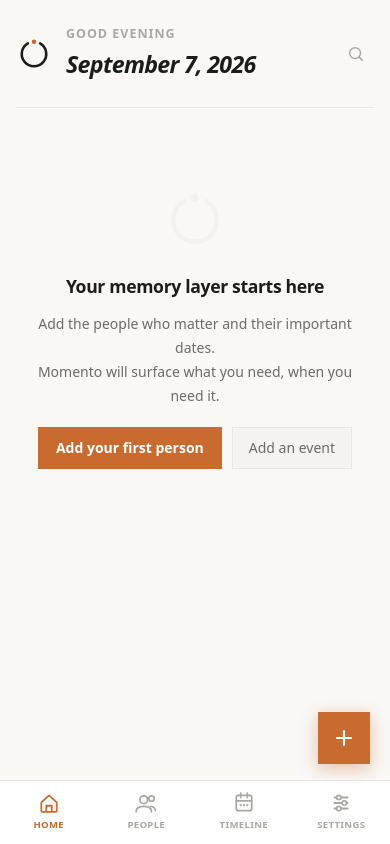
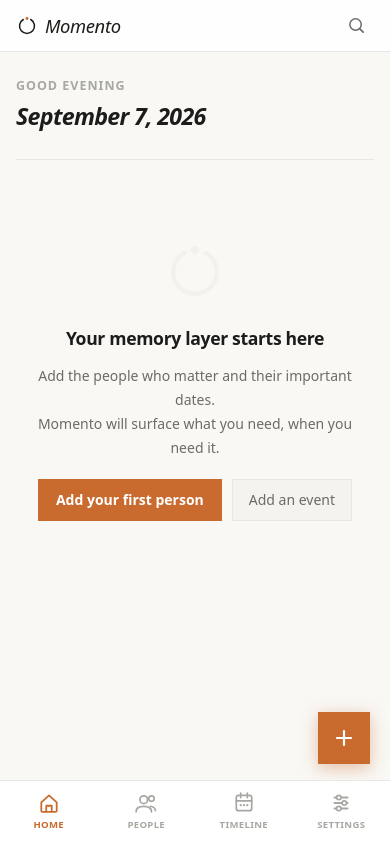
Before and after one commit to bhavy67/momento, an Angular app: page /home in a window 390 px wide. Built offline with nearby package versions, Linux system fonts and the light colour scheme.

Commit message:
improve css and design

```diff
--- a/src/app/app.css
+++ b/src/app/app.css
@@ -159,6 +159,65 @@
 
 .sidebar-add-btn:hover { opacity: 0.88; }
 
+/* ─── Mobile top bar ───────────────────────────────────────────────────────── */
+
+.mobile-topbar {
+  display: flex;
+  align-items: center;
+  justify-content: space-between;
+  padding: 0 1rem;
+  height: 52px;
+  background: color-mix(in srgb, var(--color-surface) 85%, transparent);
+  border-bottom: 1px solid var(--color-border);
+  position: sticky;
+  top: 0;
+  z-index: 30;
+  backdrop-filter: blur(16px);
+  -webkit-backdrop-filter: blur(16px);
+}
+
+@media (min-width: 768px) {
+  .mobile-topbar { display: none; }
+}
+
+.mobile-brand {
+  display: flex;
+  align-items: center;
+  gap: 7px;
+}
+
+.mobile-brand-mark {
+  width: 22px;
+  height: 22px;
+  flex-shrink: 0;
+}
+
+.mobile-brand-name {
+  font-family: var(--font-display);
+  font-style: italic;
+  font-size: 1.15rem;
+  color: var(--color-text-primary);
+  letter-spacing: -0.02em;
+  line-height: 1;
+  padding-top: 1px;
+}
+
+.mobile-search-btn {
+  display: flex;
+  align-items: center;
+  justify-content: center;
+  width: 36px;
+  height: 36px;
+  border-radius: var(--radius-md);
+  color: var(--color-text-muted);
+  transition: background 0.15s, color 0.15s;
+}
+
+.mobile-search-btn:hover {
+  background: var(--color-surface-2);
+  color: var(--color-text-primary);
+}
+
 /* ─── Main content ─────────────────────────────────────────────────────────── */
 
 .content {
--- a/src/app/app.html
+++ b/src/app/app.html
@@ -83,6 +83,25 @@
 
   <!-- ── Main content ───────────────────────────────────────────── -->
   <main class="content" id="main-content">
+
+    <!-- ── Mobile top bar (hidden on desktop where sidebar exists) ── -->
+    <header class="mobile-topbar">
+      <a routerLink="/home" class="mobile-brand" aria-label="Momento home">
+        <svg class="mobile-brand-mark" viewBox="0 0 100 100" fill="none" aria-hidden="true">
+          <path d="M 67 20.56 A 34 34 0 1 1 33 20.56"
+                stroke="var(--color-text-primary)" stroke-width="7" stroke-linecap="round"/>
+          <circle cx="50" cy="16" r="6.5" fill="var(--color-accent)"/>
+        </svg>
+        <span class="mobile-brand-name">Momento</span>
+      </a>
+      <button type="button" class="mobile-search-btn" (click)="ui.openSearch()" aria-label="Search" tooltip="Search" tooltipPos="bottom">
+        <svg width="19" height="19" viewBox="0 0 20 20" fill="none" aria-hidden="true">
+          <circle cx="9" cy="9" r="6" stroke="currentColor" stroke-width="1.6"/>
+          <path d="M13.5 13.5L17 17" stroke="currentColor" stroke-width="1.8" stroke-linecap="round"/>
+        </svg>
+      </button>
+    </header>
+
     <router-outlet />
   </main>
 
@@ -127,7 +146,7 @@
   </nav>
 
   <!-- ── FAB (mobile only) ──────────────────────────────────────── -->
-  <a routerLink="/people/new" class="fab" aria-label="Add person">
+  <a routerLink="/people/new" class="fab" aria-label="Add person" tooltip="Add person" tooltipPos="left">
     <svg width="20" height="20" viewBox="0 0 20 20" fill="none" aria-hidden="true">
       <path d="M10 3v14M3 10h14" stroke="currentColor" stroke-width="2.2" stroke-linecap="round"/>
     </svg>
@@ -144,7 +163,7 @@
       @for (n of ui.notifications(); track n.id) {
         <div class="toast" [attr.data-type]="n.type">
           <span>{{ n.message }}</span>
-          <button (click)="ui.dismiss(n.id)" aria-label="Dismiss" type="button">
+          <button (click)="ui.dismiss(n.id)" aria-label="Dismiss" tooltip="Dismiss" tooltipPos="top" type="button">
             <svg width="14" height="14" viewBox="0 0 14 14" fill="none">
               <path d="M1 1l12 12M13 1L1 13" stroke="currentColor" stroke-width="1.8" stroke-linecap="round"/>
             </svg>
--- a/src/app/app.ts
+++ b/src/app/app.ts
@@ -3,11 +3,12 @@
 import { UiStateService } from '@core/services/ui-state.service';
 import { SettingsService } from '@core/services/settings.service';
 import { SearchOverlay } from '@shared/components/search-overlay/search-overlay';
+import { TooltipDirective } from '@shared/directives/tooltip.directive';
 
 @Component({
   selector: 'app-root',
   changeDetection: ChangeDetectionStrategy.OnPush,
-  imports: [RouterOutlet, RouterLink, RouterLinkActive, SearchOverlay],
+  imports: [RouterOutlet, RouterLink, RouterLinkActive, SearchOverlay, TooltipDirective],
   templateUrl: './app.html',
   styleUrl: './app.css',
 })
--- a/src/app/features/home/home.css
+++ b/src/app/features/home/home.css
@@ -21,27 +21,14 @@
   flex-shrink: 0;
 }
 
+/* Top bar covers branding on mobile */
+@media (max-width: 767px) {
+  .greeting-mark { display: none; }
+}
+
 .greeting-mark svg { display: block; width: 100%; height: 100%; }
 
 .greeting-text { min-width: 0; flex: 1; }
-
-.search-trigger {
-  display: flex;
-  align-items: center;
-  justify-content: center;
-  width: 36px;
-  height: 36px;
-  border-radius: var(--radius-md);
-  color: var(--color-text-faint);
-  flex-shrink: 0;
-  transition: all 0.15s;
-  margin-left: auto;
-}
-
-.search-trigger:hover {
-  background: var(--color-surface-2);
-  color: var(--color-text-primary);
-}
 
 .greeting-label {
   font-size: 0.78rem;
--- a/src/app/features/home/home.html
+++ b/src/app/features/home/home.html
@@ -13,12 +13,6 @@
       <p class="greeting-label">{{ greeting }}</p>
       <h1 class="greeting-date">{{ todayLabel }}</h1>
     </div>
-    <button type="button" class="search-trigger" (click)="ui.openSearch()" aria-label="Search">
-      <svg width="18" height="18" viewBox="0 0 20 20" fill="none" aria-hidden="true">
-        <circle cx="9" cy="9" r="6" stroke="currentColor" stroke-width="1.6"/>
-        <path d="M13.5 13.5L17 17" stroke="currentColor" stroke-width="1.8" stroke-linecap="round"/>
-      </svg>
-    </button>
   </header>
 
   <!-- ── Empty state (no people or events yet) ─────────────────── -->
--- a/src/app/features/home/home.ts
+++ b/src/app/features/home/home.ts
@@ -3,7 +3,6 @@
 import { EventsService } from '@core/services/events.service';
 import { PeopleService } from '@core/services/people.service';
 import { SettingsService } from '@core/services/settings.service';
-import { UiStateService } from '@core/services/ui-state.service';
 import {
   daysUntil, nextOccurrence, turningAge, yearsOnNextOccurrence,
   isMilestoneYear, milestoneLabel, onThisDayFilter,
@@ -22,7 +21,6 @@
   private readonly eventsService = inject(EventsService);
   private readonly people        = inject(PeopleService);
   private readonly settings      = inject(SettingsService);
-  protected readonly ui          = inject(UiStateService);
 
   protected readonly today = new Date();
 
--- a/src/app/features/people/people-list/people-list.html
+++ b/src/app/features/people/people-list/people-list.html
@@ -63,10 +63,10 @@
             </div>
           </a>
           <div class="person-actions">
-            <a [routerLink]="['/people', person.id, 'edit']" class="action-btn" aria-label="Edit person" title="Edit">
+            <a [routerLink]="['/people', person.id, 'edit']" class="action-btn" aria-label="Edit person" tooltip="Edit person">
               <svg width="15" height="15" viewBox="0 0 16 16" fill="none"><path d="M11.5 2.5 13.5 4.5 5.5 12.5H3.5v-2l8-8z" stroke="currentColor" stroke-width="1.4" stroke-linejoin="round"/></svg>
             </a>
-            <button type="button" class="action-btn action-btn--danger" aria-label="Delete person" title="Delete" (click)="confirmDelete(person.id)">
+            <button type="button" class="action-btn action-btn--danger" aria-label="Delete person" tooltip="Delete person" (click)="confirmDelete(person.id)">
               <svg width="15" height="15" viewBox="0 0 16 16" fill="none"><path d="M3 5h10M6 5V3h4v2M6 8v5M10 8v5" stroke="currentColor" stroke-width="1.4" stroke-linecap="round"/></svg>
             </button>
           </div>
--- a/src/app/features/people/people-list/people-list.ts
+++ b/src/app/features/people/people-list/people-list.ts
@@ -3,6 +3,7 @@
 import { PeopleService } from '@core/services/people.service';
 import { UiStateService } from '@core/services/ui-state.service';
 import { ConfirmDialog } from '@shared/components/confirm-dialog/confirm-dialog';
+import { TooltipDirective } from '@shared/directives/tooltip.directive';
 import { formatLocalDate } from '@utils/dates';
 import type { Person, Relationship } from '@types';
 
@@ -18,7 +19,7 @@
 @Component({
   selector: 'app-people-list',
   changeDetection: ChangeDetectionStrategy.OnPush,
-  imports: [RouterLink, ConfirmDialog],
+  imports: [RouterLink, ConfirmDialog, TooltipDirective],
   templateUrl: './people-list.html',
   styleUrl: './people-list.css',
 })
--- a/src/app/shared/components/search-overlay/search-overlay.html
+++ b/src/app/shared/components/search-overlay/search-overlay.html
@@ -23,7 +23,7 @@
       aria-autocomplete="list"
       aria-controls="search-results" />
     @if (draft()) {
-      <button type="button" class="clear-btn" (click)="close()" aria-label="Close search">
+      <button type="button" class="clear-btn" (click)="close()" aria-label="Close search" tooltip="Close search" tooltipPos="bottom">
         <svg width="16" height="16" viewBox="0 0 16 16" fill="none" aria-hidden="true">
           <path d="M3 3l10 10M13 3L3 13" stroke="currentColor" stroke-width="1.8" stroke-linecap="round"/>
         </svg>
--- a/src/app/shared/components/search-overlay/search-overlay.ts
+++ b/src/app/shared/components/search-overlay/search-overlay.ts
@@ -3,6 +3,7 @@
   ElementRef, inject, output, signal, viewChild, effect,
 } from '@angular/core';
 import { Router, RouterLink } from '@angular/router';
+import { TooltipDirective } from '@shared/directives/tooltip.directive';
 import { SearchService } from '@core/services/search.service';
 import type { Person, MomentoEvent, Memory, Gift } from '@types';
 
@@ -17,7 +18,7 @@
 @Component({
   selector: 'app-search-overlay',
   changeDetection: ChangeDetectionStrategy.OnPush,
-  imports: [RouterLink],
+  imports: [RouterLink, TooltipDirective],
   templateUrl: './search-overlay.html',
   styleUrl: './search-overlay.css',
   host: {
--- /dev/null
+++ b/src/app/shared/directives/tooltip.directive.ts
@@ -0,0 +1,91 @@
+import { Directive, ElementRef, OnDestroy, inject, input } from '@angular/core';
+
+let uid = 0;
+
+@Directive({
+  selector: '[tooltip]',
+  standalone: true,
+  host: {
+    '(mouseenter)': 'scheduleShow()',
+    '(mouseleave)': 'hide()',
+    '(focus)':      'scheduleShow()',
+    '(blur)':       'hide()',
+  },
+})
+export class TooltipDirective implements OnDestroy {
+  readonly tooltip    = input.required<string>();
+  readonly tooltipPos = input<'top' | 'bottom' | 'left' | 'right'>('top');
+
+  private readonly el = inject(ElementRef<HTMLElement>);
+
+  private tip: HTMLElement | null = null;
+  private timer: ReturnType<typeof setTimeout> | null = null;
+  private readonly id = `tip-${++uid}`;
+
+  scheduleShow(): void {
+    this.timer = setTimeout(() => this.show(), 300);
+  }
+
+  private show(): void {
+    const text = this.tooltip();
+    if (!text || this.tip) return;
+
+    const pos = this.tooltipPos();
+    const tip = document.createElement('div');
+    tip.id = this.id;
+    tip.setAttribute('role', 'tooltip');
+    tip.className = `app-tooltip app-tooltip--${pos}`;
+    tip.textContent = text;
+    document.body.appendChild(tip);
+    this.tip = tip;
+
+    this.el.nativeElement.setAttribute('aria-describedby', this.id);
+
+    requestAnimationFrame(() => {
+      this.position();
+      requestAnimationFrame(() => tip.classList.add('app-tooltip--visible'));
+    });
+  }
+
+  hide(): void {
+    if (this.timer) { clearTimeout(this.timer); this.timer = null; }
+    if (!this.tip) return;
+    this.tip.remove();
+    this.tip = null;
+    this.el.nativeElement.removeAttribute('aria-describedby');
+  }
+
+  private position(): void {
+    if (!this.tip) return;
+    const host = this.el.nativeElement.getBoundingClientRect();
+    const tip  = this.tip.getBoundingClientRect();
+    const gap  = 10;
+    const pos  = this.tooltipPos();
+
+    let top: number, left: number;
+
+    if (pos === 'bottom') {
+      top  = host.bottom + gap;
+      left = host.left + host.width / 2 - tip.width / 2;
+    } else if (pos === 'left') {
+      top  = host.top + host.height / 2 - tip.height / 2;
+      left = host.left - tip.width - gap;
+    } else if (pos === 'right') {
+      top  = host.top + host.height / 2 - tip.height / 2;
+      left = host.right + gap;
+    } else {
+      // top (default)
+      top  = host.top - tip.height - gap;
+      left = host.left + host.width / 2 - tip.width / 2;
+    }
+
+    // Clamp to viewport
+    left = Math.max(8, Math.min(left, window.innerWidth  - tip.width  - 8));
+    top  = Math.max(8, Math.min(top,  window.innerHeight - tip.height - 8));
+
+    this.tip.style.top  = `${top}px`;
+    this.tip.style.left = `${left}px`;
+  }
+
+  ngOnDestroy(): void { this.hide(); }
+}
--- a/src/styles.css
+++ b/src/styles.css
@@ -117,6 +117,11 @@
 a {
   color: inherit;
   text-decoration: none;
+  cursor: pointer;
+}
+
+[role="button"] {
+  cursor: pointer;
 }
 
 html {
@@ -131,3 +136,69 @@
 :focus:not(:focus-visible) {
   outline: none;
 }
+
+/* ─── Tooltip ────────────────────────────────────────────────────────────── */
+
+.app-tooltip {
+  position: fixed;
+  z-index: 9000;
+  max-width: 200px;
+  padding: 5px 10px;
+  background: var(--color-text-primary);
+  color: var(--color-bg);
+  font-size: 0.72rem;
+  font-weight: 500;
+  line-height: 1.4;
+  letter-spacing: 0.01em;
+  border-radius: var(--radius-sm);
+  white-space: nowrap;
+  pointer-events: none;
+  box-shadow: 0 4px 16px rgba(0, 0, 0, 0.18);
+  opacity: 0;
+  transition: opacity 0.12s ease, transform 0.12s ease;
+}
+
+.app-tooltip--top    { transform: translateY(4px); }
+.app-tooltip--bottom { transform: translateY(-4px); }
+.app-tooltip--left   { transform: translateX(4px); }
+.app-tooltip--right  { transform: translateX(-4px); }
+
+.app-tooltip--visible {
+  opacity: 1;
+  transform: translate(0, 0);
+}
+
+/* Arrow */
+.app-tooltip::after {
+  content: '';
+  position: absolute;
+  border: 5px solid transparent;
+}
+
+.app-tooltip--top::after {
+  top: 100%;
+  left: 50%;
+  transform: translateX(-50%);
+  border-top-color: var(--color-text-primary);
+}
+
+.app-tooltip--bottom::after {
+  bottom: 100%;
+  left: 50%;
+  transform: translateX(-50%);
+  border-bottom-color: var(--color-text-primary);
+}
+
+.app-tooltip--left::after {
+  left: 100%;
+  top: 50%;
+  transform: translateY(-50%);
+  border-left-color: var(--color-text-primary);
+}
+
+.app-tooltip--right::after {
+  right: 100%;
+  top: 50%;
+  transform: translateY(-50%);
+  border-right-color: var(--color-text-primary);
+}
```
